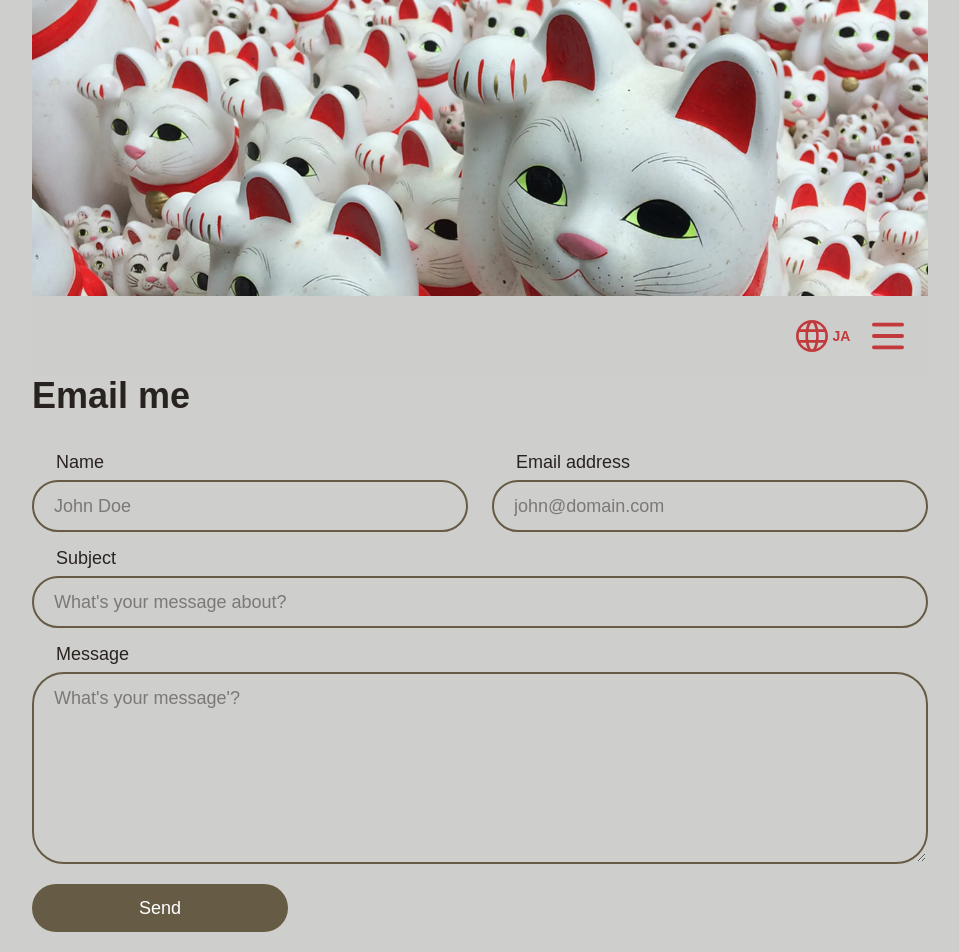
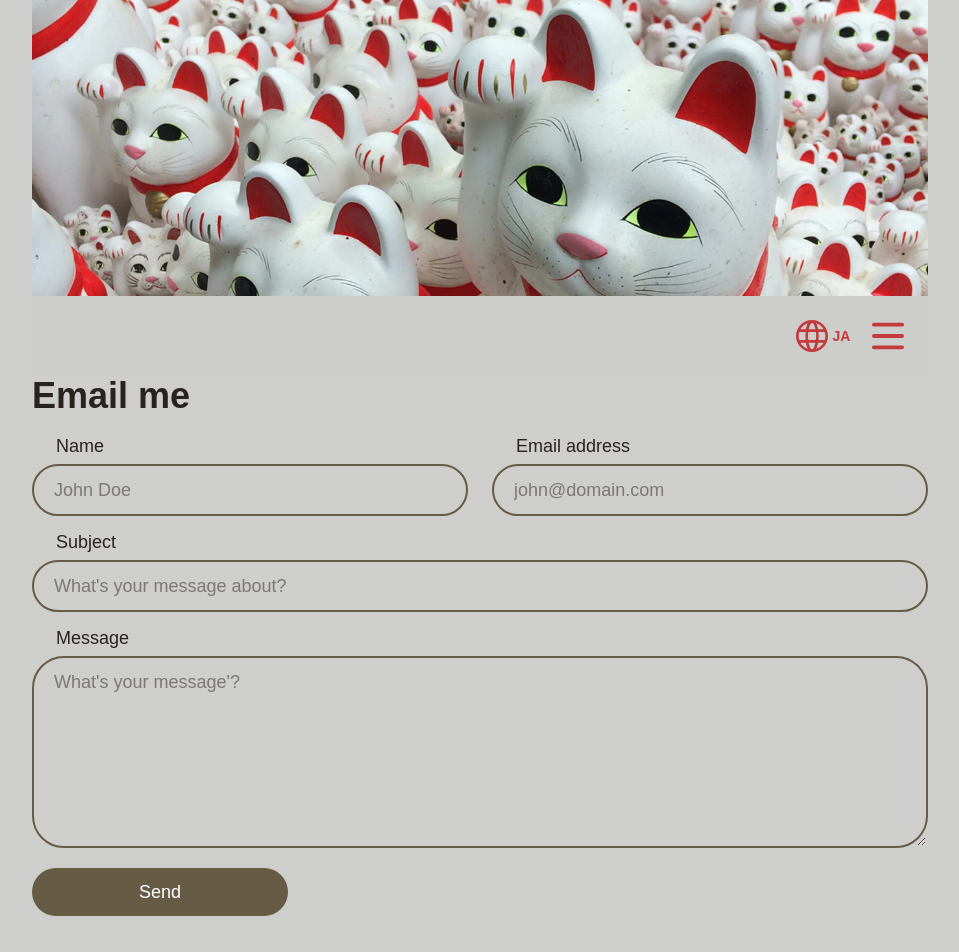
Before and after one commit to jedharwood/PortfolioSite, a Next.js app in the folder portfolio-site/: page /en/contact in a window 1280 px wide. Shown: the top 952 px of the page, without its empty margins (160-1119 px from the left). Built offline with nearby package versions, Linux system fonts and the light colour scheme.

Commit message:
removed CSS transitions from form

```diff
--- a/portfolio-site/src/app/components/contact-form/contact-form.tsx
+++ b/portfolio-site/src/app/components/contact-form/contact-form.tsx
@@ -94,8 +94,10 @@ const ContactForm = (): JSX.Element => {
         }
     };
 
-    // conditionally set/unset tab index for hidden elements
+    // conditionally set/unset tab index for hidden elements or does pointer-events take care of this?
     // extract into new component
+    // Should the message box have an outline?
+
     const focusClasses: string =
         'focus:ring-3 focus:ring-[var(--accent)] focus:ring-offset-2 focus:ring-offset-[var(--background)]';
 
@@ -112,19 +114,14 @@ const ContactForm = (): JSX.Element => {
         </svg>
     );
 
-    return (
-        <>
-            <div
-                className={`flex justify-center transition-opacity duration-300 ${!formState.isSuccess ? 'pointer-events-none max-h-0 opacity-0' : 'pointer-events-auto max-h-[300px] opacity-100'}`}
-            >
+    return formState.isSuccess ? (
+        <div className='flex justify-center'>
             <div
                 className={`relative flex w-fit flex-col items-center gap-4 md:flex-row`}
             >
                 <button
                     className='svg-button absolute top-0 right-0'
-                        onClick={() =>
-                            dispatch({ type: actionTypes.FORM_RESET })
-                        }
+                    onClick={() => dispatch({ type: actionTypes.FORM_RESET })}
                     aria-label={t('closeButton')}
                 >
                     {closeButtonSvg}
@@ -137,7 +134,7 @@ const ContactForm = (): JSX.Element => {
                     buttonType='form-success'
                     size='xl'
                 />
-                    <div className='flex flex-col text-center md:text-left'>
+                <div className='flex flex-col px-2 text-center md:text-left'>
                     <h1 className='text-2xl font-semibold'>
                         {t('success.title')}
                     </h1>
@@ -145,10 +142,8 @@ const ContactForm = (): JSX.Element => {
                 </div>
             </div>
         </div>
-            <form
-                onSubmit={handleSubmit(onSubmit)}
-                className={`transition-opacity duration-300 ${formState.isSuccess ? 'pointer-events-none max-h-0 opacity-0' : 'pointer-events-auto max-h-[600px] opacity-100'}`} // make untabbable
-            >
+    ) : (
+        <form onSubmit={handleSubmit(onSubmit)}>
             <div className='grid gap-x-6 md:grid-cols-2'>
                 <FormInput
                     inputId='name'
@@ -184,7 +179,6 @@ const ContactForm = (): JSX.Element => {
                 focusClasses={focusClasses}
             />
         </form>
-        </>
     );
 };
 
```
Lines whose indentation alone changed are shown as unchanged.
